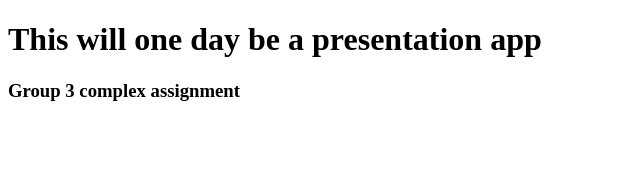
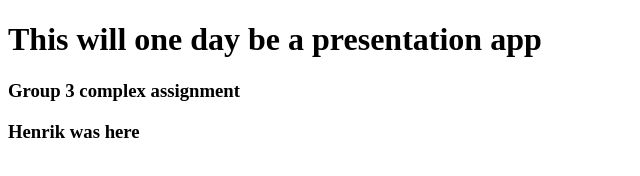
Before and after one commit to MagnusNordboe/MM-200-Project, a plain HTML site: page index.html in a window 1280 px wide. Shown: the whole page, without its empty margins (0-640 px from the left). Drawn offline with Linux system fonts and the light colour scheme.

Commit message:
Test 2.1 Henrik was in the HTML

```diff
--- a/index.html
+++ b/index.html
@@ -10,6 +10,7 @@
 
     <h1>This will one day be a presentation app</h1>
 	<h3>Group 3 complex assignment</h3>
+    <h3>Henrik was here</h3>
 
 </body>
 
```
